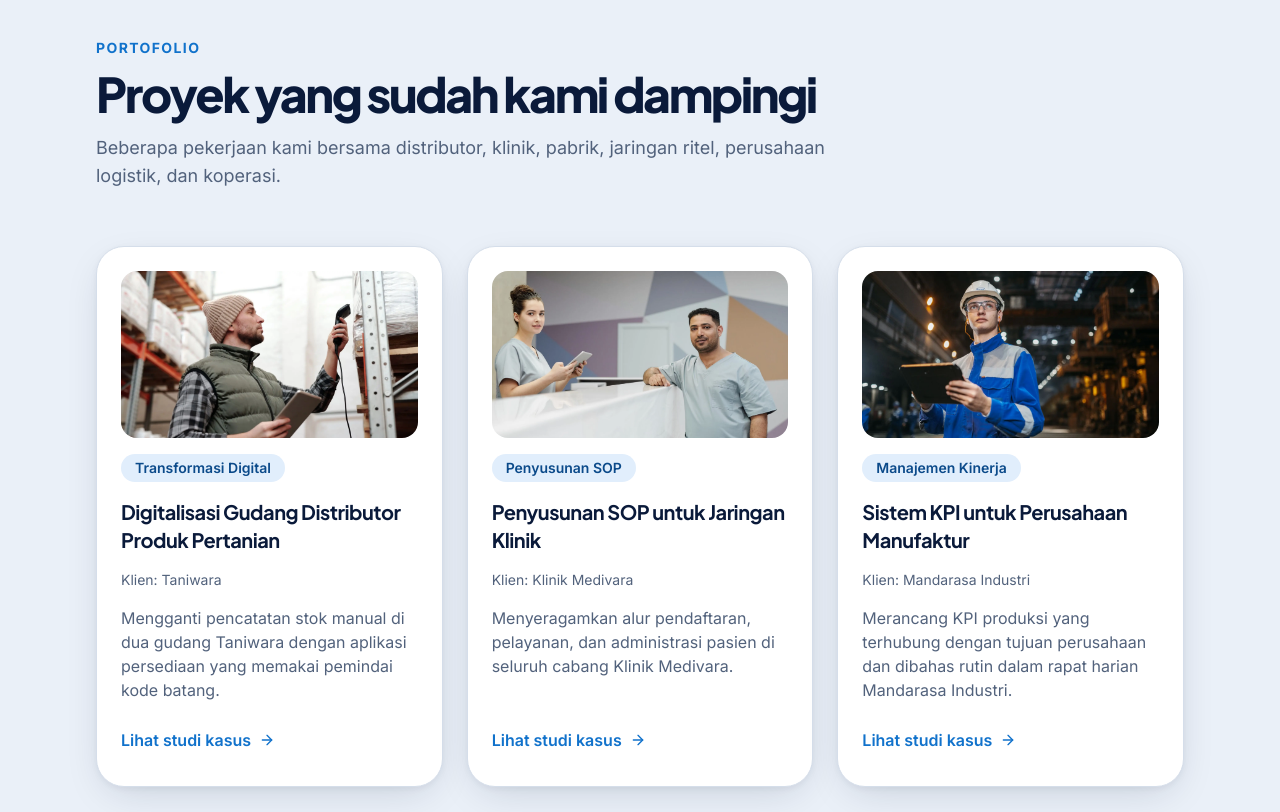
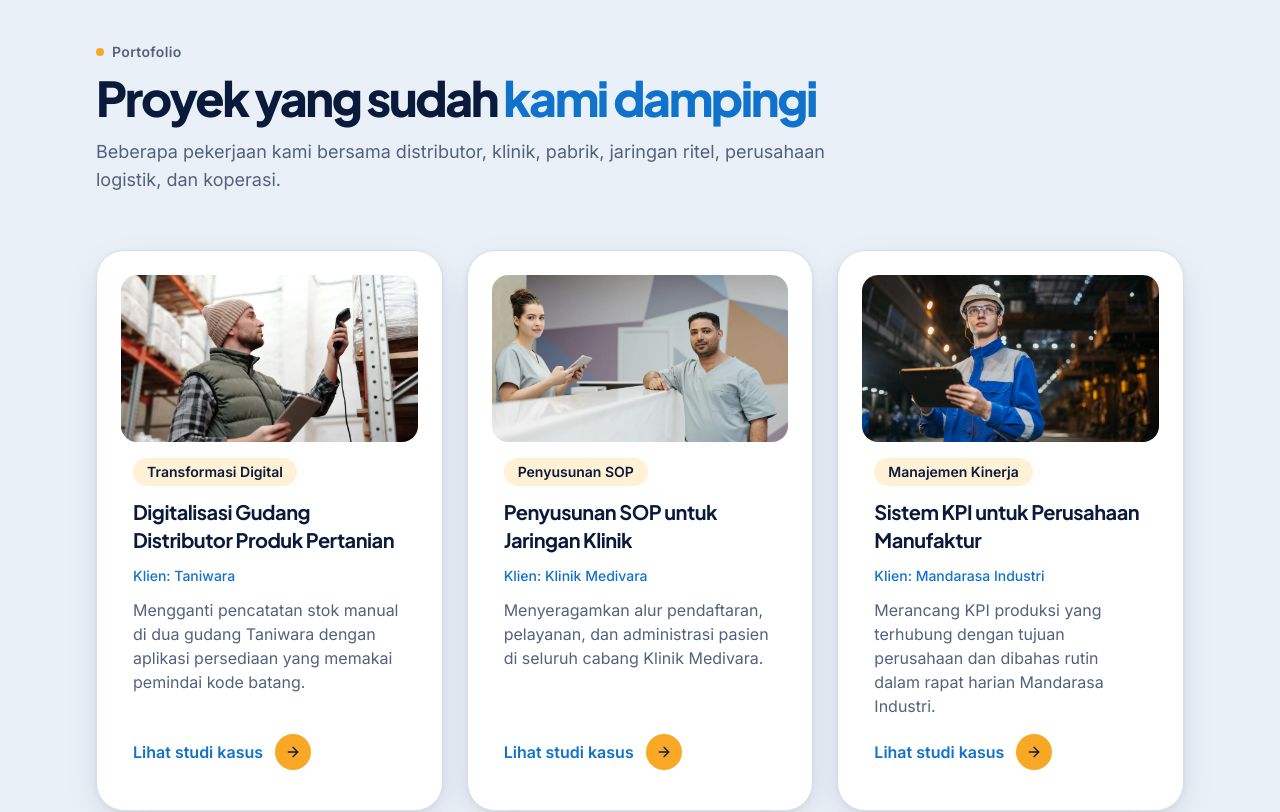
Before and after one commit to allfilldev/tema-02-company-profile, a Next.js app: page / in a window 1280 px wide. Shown: the part 3280-4092 px from the top of the page. Built offline with nearby package versions, Linux system fonts and the light colour scheme; no server answers.

Commit message:
feat: reference-style section heading, cards and dark testimonials for inner sections

```diff
--- /dev/null
+++ b/src/components/site/sections/arrow-link.tsx
@@ -0,0 +1,40 @@
+import Link from "next/link";
+import type { ReactNode } from "react";
+import { Icon } from "@/components/ui/icon";
+import { joinClassNames } from "@/lib/ui/class-names";
+
+const ARROW_CLASS_NAME =
+  "flex size-9 shrink-0 items-center justify-center rounded-full bg-highlight text-highlight-foreground transition-transform group-hover:translate-x-1 motion-reduce:transition-none motion-reduce:group-hover:translate-x-0";
+
+export function ArrowCircle({ className }: { className?: string }) {
+  return (
+    <span aria-hidden="true" className={joinClassNames(ARROW_CLASS_NAME, className)}>
+      <Icon name="arrow-right" className="size-4 shrink-0" />
+    </span>
+  );
+}
+
+type LinkProps = { href: string; children: ReactNode; className?: string };
+
+export function ArrowLink({ href, children, className }: LinkProps) {
+  return (
+    <Link
+      href={href}
+      className={joinClassNames("group inline-flex min-h-11 items-center gap-3 font-semibold text-primary hover:text-primary-hover", className)}
+    >
+      <span>{children}</span>
+      <ArrowCircle />
+    </Link>
+  );
+}
+
+export function PillArrowLink({ href, children, className }: LinkProps) {
+  return (
+    <Link href={href} className={joinClassNames("motion-press group inline-flex min-h-11 items-center gap-2", className)}>
+      <span className="inline-flex min-h-11 items-center rounded-full bg-primary px-6 font-semibold text-primary-foreground transition-colors group-hover:bg-primary-hover">
+        {children}
+      </span>
+      <ArrowCircle className="size-11" />
+    </Link>
+  );
+}
--- a/src/components/site/sections/articles-section.tsx
+++ b/src/components/site/sections/articles-section.tsx
@@ -1,44 +1,42 @@
-import Link from "next/link";
 import { Card } from "@/components/ui/card";
 import { Reveal } from "@/components/ui/reveal";
-import { Icon } from "@/components/ui/icon";
 import { SiteImage } from "@/components/ui/site-image";
 import type { Article } from "@/core/domain/article/article";
 import type { SectionIntro } from "@/core/domain/page/section-intro";
 import { formatIndonesianDate } from "@/lib/text/format-date";
-import { ToneSection, type SectionTone } from "./tone-section";
+import { ArrowLink, PillArrowLink } from "./arrow-link";
+import { ContentSection, type ContentSectionTone } from "./content-section";
 
 type ArticlesSectionProps = {
   articles: Article[];
   intro?: SectionIntro;
-  tone?: SectionTone;
+  tone?: ContentSectionTone;
 };
 
 const IMAGE_SIZES = "(min-width: 1024px) 352px, (min-width: 768px) 50vw, 100vw";
-const LINK_CLASS_NAME =
-  "inline-flex min-h-11 items-center gap-2 font-semibold text-primary hover:text-primary-hover";
 const MORE_LABEL = "Baca artikel";
 const ALL_LABEL = "Lihat semua artikel";
 
 export function ArticleCard({ article }: { article: Article }) {
   return (
-    <Card className="flex h-full flex-col gap-4">
+    <Card className="flex h-full flex-col gap-4 p-3">
       {article.cover ? (
         <div className="aspect-video overflow-hidden rounded-xl">
           <SiteImage media={article.cover} sizes={IMAGE_SIZES} className="w-full" />
         </div>
       ) : null}
-      <p className="text-sm text-muted-foreground">
+      <div className="flex flex-1 flex-col gap-3 px-3 pb-3">
+        <p className="text-sm font-medium text-primary">
           <time dateTime={article.publishedAt}>{formatIndonesianDate(article.publishedAt)}</time>
         </p>
         <h3 className="text-xl font-bold tracking-tight text-foreground">{article.title}</h3>
         <p className="line-clamp-3 flex-1 text-base text-muted-foreground">{article.lead}</p>
         <div>
-        <Link href={`/artikel/${article.slug}`} className={LINK_CLASS_NAME}>
+          <ArrowLink href={`/artikel/${article.slug}`}>
             {MORE_LABEL}
-          <Icon name="arrow-right" className="size-4 shrink-0" />
             <span className="sr-only">{`: ${article.title}`}</span>
-        </Link>
+          </ArrowLink>
+        </div>
       </div>
     </Card>
   );
@@ -50,7 +48,7 @@ export function ArticlesSection({ articles, intro, tone }: ArticlesSectionProps)
   }
 
   return (
-    <ToneSection id="artikel" tone={tone} eyebrow={intro.eyebrow} title={intro.title} description={intro.description}>
+    <ContentSection id="artikel" tone={tone} eyebrow={intro.eyebrow} title={intro.title} description={intro.description}>
       <ul className="grid gap-6 md:grid-cols-2 lg:grid-cols-3">
         {articles.map((article, index) => (
           <Reveal key={article.id} as="li" stagger={index}>
@@ -59,11 +57,8 @@ export function ArticlesSection({ articles, intro, tone }: ArticlesSectionProps)
         ))}
       </ul>
       <p className="mt-10">
-        <Link href="/artikel" className={LINK_CLASS_NAME}>
-          {ALL_LABEL}
-          <Icon name="arrow-right" className="size-4 shrink-0" />
-        </Link>
+        <PillArrowLink href="/artikel">{ALL_LABEL}</PillArrowLink>
       </p>
-    </ToneSection>
+    </ContentSection>
   );
 }
--- a/src/components/site/sections/contact-form.tsx
+++ b/src/components/site/sections/contact-form.tsx
@@ -188,10 +188,10 @@ export function ContactForm({ isDemo, whatsappUrl, onSubmit }: ContactFormProps)
   }
 
   return (
-    <form noValidate onSubmit={handleSubmit} className="flex flex-col gap-5">
+    <form noValidate onSubmit={handleSubmit} className="flex flex-col gap-6">
       <ContactFormFields values={values} errors={errors} onChange={handleChange} disabled={isSubmitting} />
       <div>
-        <Button type="submit" size="lg" disabled={!canSubmit || isSubmitting}>
+        <Button type="submit" size="lg" className="w-full sm:w-auto" disabled={!canSubmit || isSubmitting}>
           {isSubmitting ? SUBMITTING_LABEL : SUBMIT_LABEL}
         </Button>
       </div>
--- /dev/null
+++ b/src/components/site/sections/content-section.tsx
@@ -0,0 +1,51 @@
+import type { ReactNode } from "react";
+import { Container } from "@/components/ui/container";
+import { joinClassNames } from "@/lib/ui/class-names";
+import { SectionHeading } from "./section-heading";
+import { WaveEdge } from "./wave-edge";
+
+export type ContentSectionTone = "surface" | "surface-muted" | "inverse";
+
+type ContentSectionProps = {
+  id?: string;
+  tone?: ContentSectionTone;
+  eyebrow?: string | null;
+  title?: string | null;
+  description?: string | null;
+  align?: "left" | "center";
+  className?: string;
+  children?: ReactNode;
+};
+
+const TONE_CLASS_NAMES: Record<ContentSectionTone, string> = {
+  surface: "",
+  "surface-muted": "relative z-10 bg-surface-muted",
+  inverse: "relative z-10 bg-surface-inverse text-surface-inverse-foreground",
+};
+
+export function ContentSection({ id, tone = "surface", eyebrow, title, description, align, className, children }: ContentSectionProps) {
+  const titleId = id && title ? `${id}-title` : undefined;
+  const isInverse = tone === "inverse";
+
+  return (
+    <section
+      id={id}
+      aria-labelledby={titleId}
+      className={joinClassNames("py-16 md:py-24", TONE_CLASS_NAMES[tone], isInverse ? "md:py-28" : "", className)}
+    >
+      {tone === "surface" ? null : <WaveEdge edge="top" tone={isInverse ? "inverse" : "surface-muted"} />}
+      <Container>
+        <SectionHeading
+          id={titleId}
+          eyebrow={eyebrow}
+          title={title}
+          description={description}
+          align={align}
+          tone={isInverse ? "dark" : "light"}
+        />
+        {children}
+      </Container>
+      {isInverse ? <WaveEdge edge="bottom" tone="inverse" /> : null}
+    </section>
+  );
+}
--- a/src/components/site/sections/pagination.tsx
+++ b/src/components/site/sections/pagination.tsx
@@ -6,9 +6,9 @@ type PaginationProps = {
   pageHrefs: string[];
 };
 
-const ITEM_BASE_CLASS_NAME = "inline-flex min-h-11 min-w-11 items-center justify-center rounded-md px-3 font-semibold";
-const CURRENT_CLASS_NAME = `${ITEM_BASE_CLASS_NAME} bg-primary text-primary-foreground`;
-const LINK_CLASS_NAME = `${ITEM_BASE_CLASS_NAME} border border-border bg-surface text-foreground hover:bg-accent hover:text-accent-foreground`;
+const ITEM_BASE_CLASS_NAME = "inline-flex min-h-11 min-w-11 items-center justify-center rounded-full px-4 font-semibold transition-colors";
+const CURRENT_CLASS_NAME = `${ITEM_BASE_CLASS_NAME} bg-primary text-primary-foreground shadow-soft`;
+const LINK_CLASS_NAME = `${ITEM_BASE_CLASS_NAME} border border-border bg-surface text-foreground shadow-soft hover:bg-primary-soft hover:text-primary`;
 const PREVIOUS_LABEL = "Halaman sebelumnya";
 const NEXT_LABEL = "Halaman berikutnya";
 
--- a/src/components/site/sections/portfolio-section.tsx
+++ b/src/components/site/sections/portfolio-section.tsx
@@ -1,22 +1,18 @@
-import Link from "next/link";
-import { Badge } from "@/components/ui/badge";
 import { Card } from "@/components/ui/card";
 import { Reveal } from "@/components/ui/reveal";
-import { Icon } from "@/components/ui/icon";
 import { SiteImage } from "@/components/ui/site-image";
 import type { SectionIntro } from "@/core/domain/page/section-intro";
 import type { PortfolioItem } from "@/core/domain/portfolio/portfolio-item";
-import { ToneSection, type SectionTone } from "./tone-section";
+import { ArrowLink, PillArrowLink } from "./arrow-link";
+import { ContentSection, type ContentSectionTone } from "./content-section";
 
 type PortfolioSectionProps = {
   items: PortfolioItem[];
   intro?: SectionIntro;
-  tone?: SectionTone;
+  tone?: ContentSectionTone;
 };
 
 const IMAGE_SIZES = "(min-width: 1024px) 352px, (min-width: 768px) 50vw, 100vw";
-const LINK_CLASS_NAME =
-  "inline-flex min-h-11 items-center gap-2 font-semibold text-primary hover:text-primary-hover";
 const MORE_LABEL = "Lihat studi kasus";
 const ALL_LABEL = "Lihat semua portofolio";
 const CLIENT_LABEL = "Klien";
@@ -28,24 +24,27 @@ type PortfolioCardProps = {
 
 export function PortfolioCard({ item, eager = false }: PortfolioCardProps) {
   return (
-    <Card className="flex h-full flex-col gap-4">
+    <Card className="flex h-full flex-col gap-4 p-3">
       {item.cover ? (
         <div className="aspect-video overflow-hidden rounded-xl">
           <SiteImage media={item.cover} eager={eager} sizes={IMAGE_SIZES} className="w-full" />
         </div>
       ) : null}
+      <div className="flex flex-1 flex-col gap-3 px-3 pb-3">
         <div>
-        <Badge>{item.category}</Badge>
+          <span className="inline-flex items-center rounded-full bg-highlight-soft px-3.5 py-1 text-sm font-semibold text-foreground">
+            {item.category}
+          </span>
         </div>
         <h3 className="text-xl font-bold tracking-tight text-foreground">{item.title}</h3>
-      <p className="text-sm text-muted-foreground">{`${CLIENT_LABEL}: ${item.clientName}`}</p>
+        <p className="text-sm font-medium text-primary">{`${CLIENT_LABEL}: ${item.clientName}`}</p>
         <p className="flex-1 text-base text-muted-foreground">{item.summary}</p>
         <div>
-        <Link href={`/portofolio/${item.slug}`} className={LINK_CLASS_NAME}>
+          <ArrowLink href={`/portofolio/${item.slug}`}>
             {MORE_LABEL}
-          <Icon name="arrow-right" className="size-4 shrink-0" />
             <span className="sr-only">{` ${item.title}`}</span>
-        </Link>
+          </ArrowLink>
+        </div>
       </div>
     </Card>
   );
@@ -57,7 +56,7 @@ export function PortfolioSection({ items, intro, tone }: PortfolioSectionProps)
   }
 
   return (
-    <ToneSection id="portofolio" tone={tone} eyebrow={intro.eyebrow} title={intro.title} description={intro.description}>
+    <ContentSection id="portofolio" tone={tone} eyebrow={intro.eyebrow} title={intro.title} description={intro.description}>
       <ul className="grid gap-6 md:grid-cols-2 lg:grid-cols-3">
         {items.map((item, index) => (
           <Reveal key={item.id} as="li" stagger={index}>
@@ -66,11 +65,8 @@ export function PortfolioSection({ items, intro, tone }: PortfolioSectionProps)
         ))}
       </ul>
       <p className="mt-10">
-        <Link href="/portofolio" className={LINK_CLASS_NAME}>
-          {ALL_LABEL}
-          <Icon name="arrow-right" className="size-4 shrink-0" />
-        </Link>
+        <PillArrowLink href="/portofolio">{ALL_LABEL}</PillArrowLink>
       </p>
-    </ToneSection>
+    </ContentSection>
   );
 }
--- /dev/null
+++ b/src/components/site/sections/section-heading.tsx
@@ -0,0 +1,56 @@
+import { joinClassNames } from "@/lib/ui/class-names";
+
+type SectionHeadingProps = {
+  id?: string;
+  eyebrow?: string | null;
+  title?: string | null;
+  description?: string | null;
+  tone?: "light" | "dark";
+  align?: "left" | "center";
+};
+
+const TONE_CLASS_NAMES = {
+  light: { title: "text-foreground", accent: "text-primary", eyebrow: "text-muted-foreground", description: "text-muted-foreground" },
+  dark: {
+    title: "text-surface-inverse-foreground",
+    accent: "text-accent",
+    eyebrow: "text-surface-inverse-foreground/80",
+    description: "text-surface-inverse-foreground/80",
+  },
+} as const;
+
+function splitTitle(title: string): [string, string] {
+  const words = title.trim().split(/\s+/);
+  if (words.length < 2) {
+    return [title, ""];
+  }
+  const cut = Math.ceil(words.length / 2);
+  return [words.slice(0, cut).join(" "), words.slice(cut).join(" ")];
+}
+
+export function SectionHeading({ id, eyebrow, title, description, tone = "light", align = "left" }: SectionHeadingProps) {
+  if (!eyebrow && !title && !description) {
+    return null;
+  }
+
+  const classes = TONE_CLASS_NAMES[tone];
+  const [lead, tail] = title ? splitTitle(title) : ["", ""];
+
+  return (
+    <header className={joinClassNames("mb-10 max-w-3xl md:mb-14", align === "center" ? "mx-auto text-center" : "")}>
+      {eyebrow ? (
+        <p className={joinClassNames("inline-flex items-center gap-2 text-sm font-semibold tracking-wide", classes.eyebrow)}>
+          <span aria-hidden="true" className="size-2 shrink-0 rounded-full bg-highlight" />
+          {eyebrow}
+        </p>
+      ) : null}
+      {title ? (
+        <h2 id={id} className={joinClassNames("mt-3 text-3xl font-extrabold tracking-tighter md:text-5xl", classes.title)}>
+          {lead}
+          {tail ? <span className={classes.accent}>{` ${tail}`}</span> : null}
+        </h2>
+      ) : null}
+      {description ? <p className={joinClassNames("mt-4 text-lg", classes.description)}>{description}</p> : null}
+    </header>
+  );
+}
```
Also changed, not shown: src/components/site/sections/article-card.tsx (+16 -12 lines), src/components/site/sections/related-card.tsx (added, +44 -0 lines), src/components/site/sections/team-section.tsx (+13 -11 lines), src/components/site/sections/testimonials-section.tsx (+14 -13 lines). Lines whose indentation alone changed are shown as unchanged.
